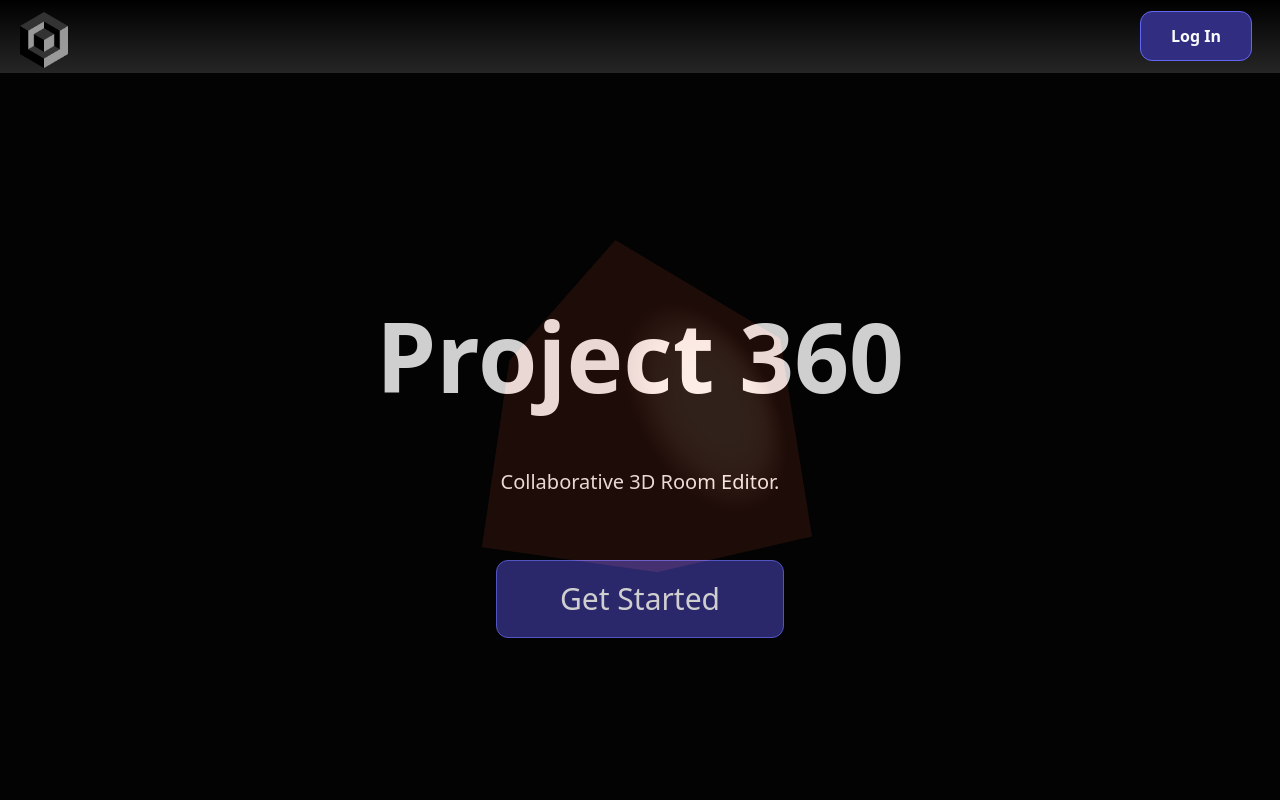
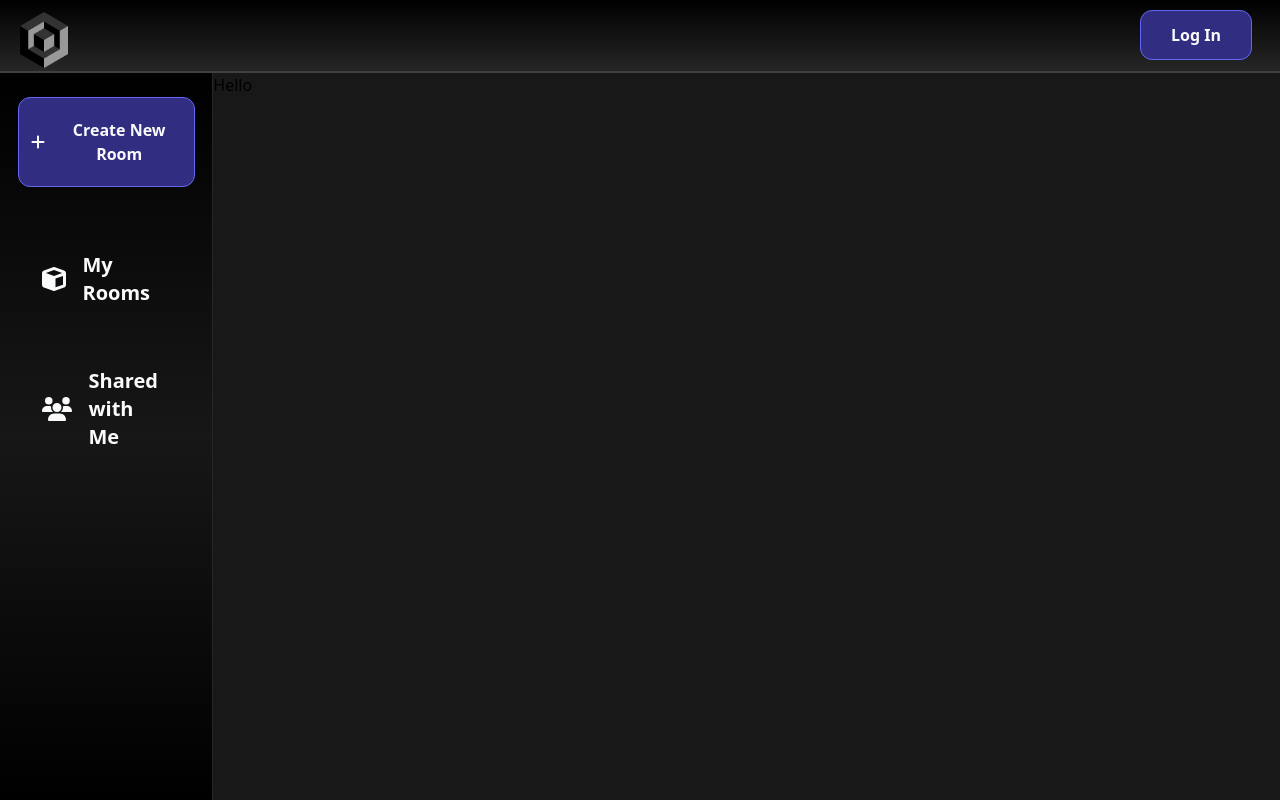
Before and after one commit to 1LioNN/project360, a React (Create React App) app in the folder project360/: page /dashboard in a window 1280 px wide. Built offline with nearby package versions, Linux system fonts and the light colour scheme; no server answers.

Commit message:
FInished User Dashboard page

```diff
--- a/project360/package.json
+++ b/project360/package.json
@@ -4,6 +4,9 @@
   "private": true,
   "dependencies": {
     "@auth0/auth0-react": "^2.0.1",
+    "@fortawesome/fontawesome-svg-core": "^6.3.0",
+    "@fortawesome/free-solid-svg-icons": "^6.3.0",
+    "@fortawesome/react-fontawesome": "^0.2.0",
     "@react-spring/web": "^9.7.1",
     "@react-three/drei": "^9.57.0",
     "@react-three/fiber": "^8.11.9",
@@ -13,6 +16,7 @@
     "@use-gesture/react": "^10.2.24",
     "react": "^18.2.0",
     "react-dom": "^18.2.0",
+    "react-router-dom": "^6.8.2",
     "react-scripts": "5.0.1",
     "three": "^0.150.1",
     "web-vitals": "^2.1.4"
--- a/project360/public/index.html
+++ b/project360/public/index.html
@@ -24,7 +24,7 @@
       work correctly both with client-side routing and a non-root public URL.
       Learn how to configure a non-root public URL by running `npm run build`.
     -->
-    <title>React App</title>
+    <title>360</title>
   </head>
   <body>
     <noscript>You need to enable JavaScript to run this app.</noscript>
--- a/project360/src/App.jsx
+++ b/project360/src/App.jsx
@@ -1,6 +1,8 @@
 import { useAuth0 } from "@auth0/auth0-react";
 import Home from "./pages/HomePage";
-import EditPage from "./pages/EditPage";
+import Dashboard from "./pages/Dashboard";
+import Edit from "./pages/EditPage";
+import { Routes, Route } from "react-router-dom";
 
 function App() {
   const { isLoading, error } = useAuth0();
@@ -11,7 +13,11 @@ function App() {
       {!error && isLoading && <p>Loading...</p>}
       {!error && !isLoading && (
         <>
-          <Home />
+          <Routes>
+            <Route path="/" element={<Home />} />
+            <Route path="/dashboard" element={<Dashboard />} />
+            <Route path="/edit/:roomId" element={<Edit />} />
+          </Routes>
         </>
       )}
     </div>
--- a/project360/src/components/Button.jsx
+++ b/project360/src/components/Button.jsx
@@ -4,7 +4,9 @@ function Button(props) {
 
   return (
     <div>
-      <button className={props.className + " border-indigo-500 rounded-xl border-solid border p-3"} onClick={props.onClick}>{props.text}</button>
+      <button className={props.className + " border-indigo-500 rounded-xl border-solid border p-3"} onClick={props.onClick}>
+      {props.text}
+      </button>
     </div>
   );
 }
--- a/project360/src/components/NavBar.jsx
+++ b/project360/src/components/NavBar.jsx
@@ -4,9 +4,9 @@ import Button from "./Button";
 import { useAuth0 } from "@auth0/auth0-react";
 
 function NavBar() {
-  const { logout, loginWithRedirect, isAuthenticated } = useAuth0();
+  const { user, logout, loginWithRedirect, isAuthenticated } = useAuth0();
   return (
-    <div className="flex flex-row bg-gradient-to-t from-neutral-800 to-black h-20 w-full text-gray-50 font-semibold items-center">
+    <div className="flex flex-row bg-gradient-to-t from-neutral-800 to-black h-20 w-full text-gray-50 font-semibold items-center border-neutral-700 border-b-2">
       <div className="flex flex-row items-center self-start">
         <img
           src={logo}
@@ -19,17 +19,18 @@ function NavBar() {
       <div className="flex flex-row items-center ml-auto gap-10 mr-7">
         <Button
           className={
-            "bg-indigo-900 ease-in-out duration-75 w-28 hover:bg-gradient-to-br from-blue-300 via-indigo-400 to-indigo-800"
+            "bg-indigo-900 w-28 hover:bg-gradient-to-br from-blue-300 via-indigo-400 to-indigo-800"
           }
           text={"Log In"}
           onClick={() => loginWithRedirect()}
         />
       </div>
     ) : (
-      <div className="flex flex-row items-center ml-auto mr-7">
+      <div className="flex flex-row items-center ml-auto mr-7 gap-8">
+        <div className="text-lg mr-auto" > Welcome, {user.nickname}</div>
         <Button
           className={
-            "bg-indigo-900 ease-in-out duration-75 w-28 hover:bg-gradient-to-br from-blue-300 via-indigo-400 to-indigo-800"
+            "bg-indigo-900 w-28 hover:bg-gradient-to-br from-blue-300 via-indigo-400 to-indigo-800"
           }
           text={"Log Out"}
           onClick={() => logout()}
--- /dev/null
+++ b/project360/src/components/RoomsContainer.jsx
@@ -0,0 +1,13 @@
+import React from "react";
+
+function SideBar (){
+
+    return (
+        <div className="flex flex-row basis-10/12 overflow-hidden flex-grow bg-slate sm:basis-10/12">
+            Hello
+        </div>
+
+    );
+}
+
+export default SideBar;
--- /dev/null
+++ b/project360/src/components/Sidebar.jsx
@@ -0,0 +1,42 @@
+import React from "react";
+import Button from "./Button";
+import { faPlus } from "@fortawesome/free-solid-svg-icons";
+import { faCube } from "@fortawesome/free-solid-svg-icons";
+import { faUsers } from "@fortawesome/free-solid-svg-icons";
+import { FontAwesomeIcon } from "@fortawesome/react-fontawesome";
+
+function SideBar() {
+  return (
+    <div className="flex flex-row basis-1/12 overflow-hidden flex-grow items-center justify-evenly text-gray-50 bg-gradient-to-b from-black via-neutral-900 to-black sm:basis-2/12 sm:justify-start sm:flex-col sm:border-r sm:border-neutral-800">
+      <button
+        className={
+          "border-indigo-500 rounded-xl border-solid border p-3 pt-5 pb-5 bg-indigo-900 m-6 w-5/6 hover:bg-gradient-to-br font-bold from-blue-300 via-indigo-400 to-indigo-800"
+        }
+      >
+        <div className="flex flex-row items-center justify-center">
+          <FontAwesomeIcon className="sm:mr-3" icon={faPlus} />{" "}
+          <span className="hidden sm:block">Create New Room</span>
+        </div>
+      </button>
+
+      <div className="flex flex-row gap-20 m-10 sm:flex-col sm:gap-5 sm:ml-7 sm:mt-5">
+        <div className="flex flex-row text-xl font-semibold items-center p-5  rounded-full hover:bg-neutral-800">
+          <FontAwesomeIcon
+            className="sm:mr-4 text-3xl sm:text-2xl"
+            icon={faCube}
+          />{" "}
+          <span className="hidden sm:block">My Rooms</span>
+        </div>
+        <div className="flex flex-row text-xl font-semibold items-center p-5  rounded-full hover:bg-neutral-800">
+          <FontAwesomeIcon
+            className="sm:mr-4 text-3xl sm:text-2xl"
+            icon={faUsers}
+          />{" "}
+          <span className="hidden sm:block">Shared with Me</span>
+        </div>
+      </div>
+    </div>
+  );
+}
+
+export default SideBar;
--- a/project360/src/index.css
+++ b/project360/src/index.css
@@ -3,7 +3,7 @@
 @tailwind utilities;
 
 #root{
-  background-color: #121212;
+  background-color: #181818;
   height: 100vh;
   width: 100vw;
 }
--- a/project360/src/index.jsx
+++ b/project360/src/index.jsx
@@ -3,19 +3,24 @@ import ReactDOM from "react-dom/client";
 import './index.css';
 import App from './App';
 import { Auth0Provider } from '@auth0/auth0-react';
+import { BrowserRouter } from 'react-router-dom';
 
 const domain = process.env.REACT_APP_AUTH0_DOMAIN;
 const clientId = process.env.REACT_APP_AUTH0_CLIENT_ID;
-console.log(domain);
+
 const root = ReactDOM.createRoot(document.getElementById("root"));
 root.render(
   <React.StrictMode>
+    <BrowserRouter>
     <Auth0Provider
       domain={domain}
       clientId={clientId}
-      redirectUri={window.location.origin}
+      authorizationParams={{
+        redirect_uri : window.location.origin + "/dashboard"
+      }}
     >
       <App />
     </Auth0Provider>
+    </BrowserRouter>
   </React.StrictMode>
   );
--- /dev/null
+++ b/project360/src/pages/Dashboard.jsx
@@ -0,0 +1,19 @@
+import React from "react";
+import NavBar from "../components/NavBar";
+import Sidebar from "../components/Sidebar";
+import RoomsContainer from "../components/RoomsContainer";
+
+function Dashboard() {
+  return (
+    <div className="flex flex-col m-0 h-full">
+      <NavBar/>
+      <div className="flex flex-col flex-wrap m-0 h-full sm:flex-row">
+        <Sidebar/>
+        <RoomsContainer/>
+
+    </div>
+    </div>
+  );
+}
+
+export default Dashboard;
--- a/project360/src/pages/HomePage.jsx
+++ b/project360/src/pages/HomePage.jsx
@@ -3,6 +3,7 @@ import Graphic from "../components/Graphic";
 import NavBar from "../components/NavBar";
 
 function HomePage() {
+  console.log(window.location.origin)
   return (
     <div className="flex flex-col m-0 h-full">
       <NavBar />
```
Also changed, not shown: 1 other file (tests, documents, lock files or other folders).
